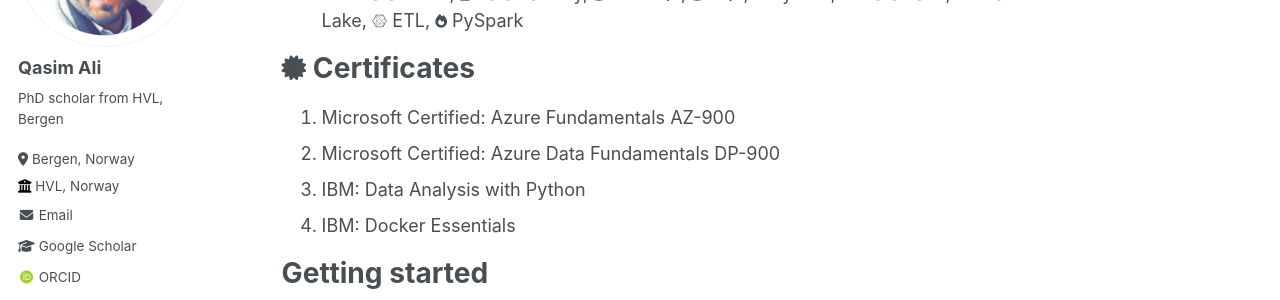
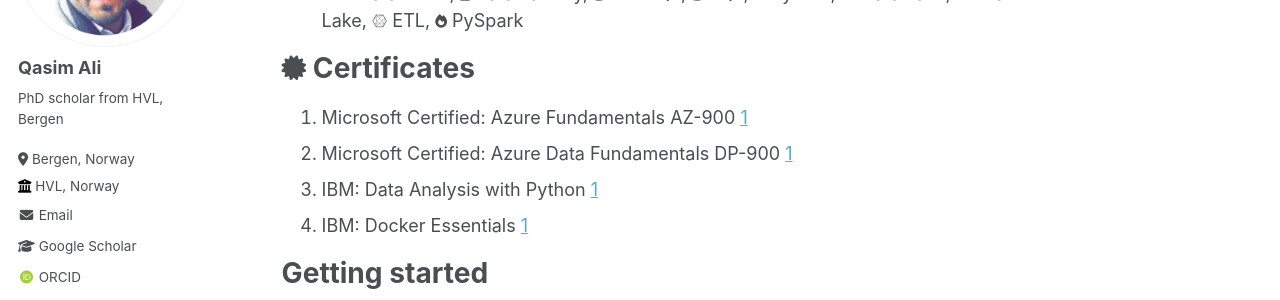
Before and after one commit to MalikQasimAli/MalikQasimAli.github.io, a Jekyll site: the page built from _pages/about.md, in a window 1280 px wide and 900 px high, scrolled down 363 px. Shown: the part 153-453 px from the top of the window. Built offline with Jekyll 4.4.1, drawn with Linux system fonts in a browser that asks for light colours; some web fonts are replaced.

Commit message:
update bio

```diff
--- a/_pages/about.md
+++ b/_pages/about.md
@@ -47,10 +47,10 @@ I'm a final-year PhD candidate at [Western Norway University of Applied Sciences
 <i class="fa-solid fa-certificate fa-sm"></i> Certificates
 ======
 <ol>
-<li> Microsoft Certified: Azure Fundamentals AZ-900</li>
-<li> Microsoft Certified: Azure Data Fundamentals DP-900</li>
-<li> IBM: Data Analysis with Python</li>
-<li> IBM: Docker Essentials</li>
+<li> Microsoft Certified: Azure Fundamentals AZ-900 <a href="https://github.com/MalikQasimAli/MalikQasimAli.github.io/blob/7425dd1b1895c6dbf08b5dcf89fcab8e9e7e6eec/images/az900.PNG">1</a></li>
+<li> Microsoft Certified: Azure Data Fundamentals DP-900 <a href="https://github.com/MalikQasimAli/MalikQasimAli.github.io/blob/7425dd1b1895c6dbf08b5dcf89fcab8e9e7e6eec/images/dp900.PNG">1</a></li>
+<li> IBM: Data Analysis with Python <a href="https://github.com/MalikQasimAli/MalikQasimAli.github.io/blob/7425dd1b1895c6dbf08b5dcf89fcab8e9e7e6eec/images/dataanalysis.PNG">1</a></li>
+<li> IBM: Docker Essentials <a href="https://github.com/MalikQasimAli/MalikQasimAli.github.io/blob/7425dd1b1895c6dbf08b5dcf89fcab8e9e7e6eec/images/docker.PNG">1</a></li>
 </ol>
 
 Getting started
```
